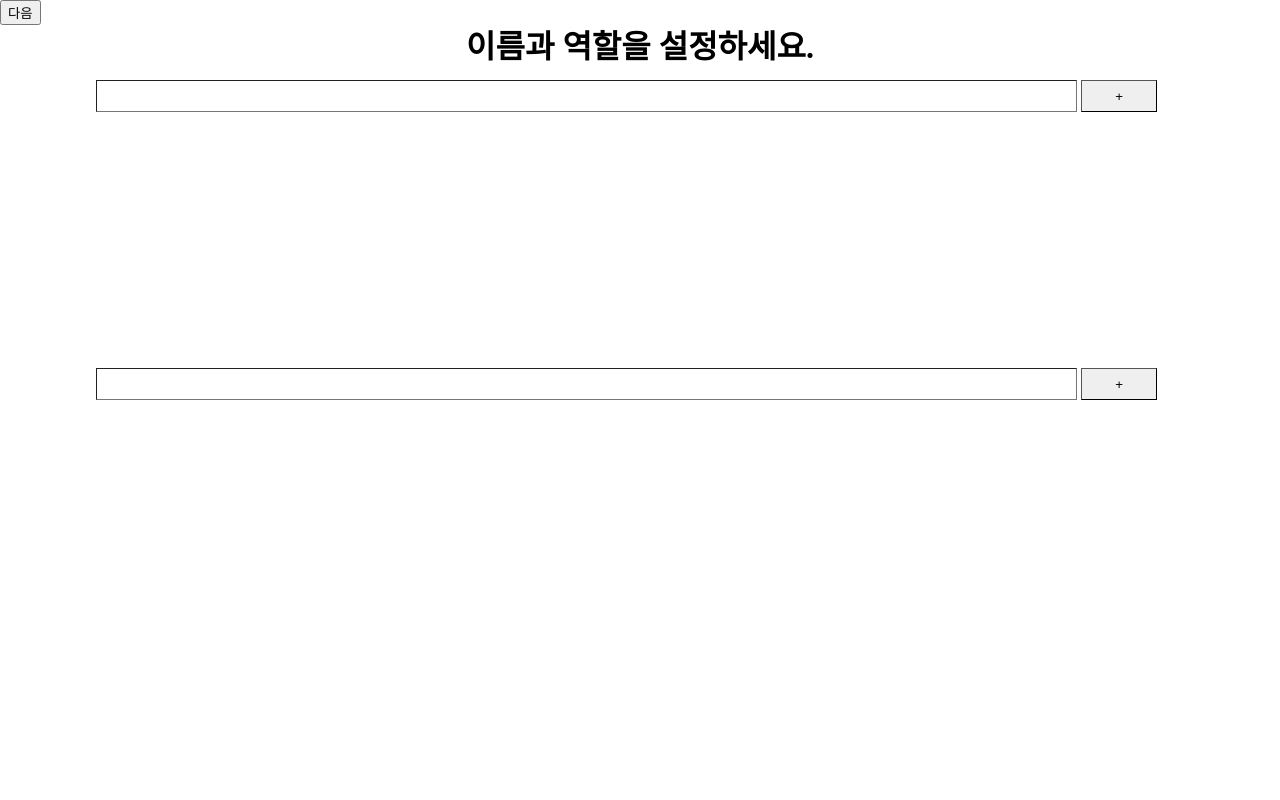
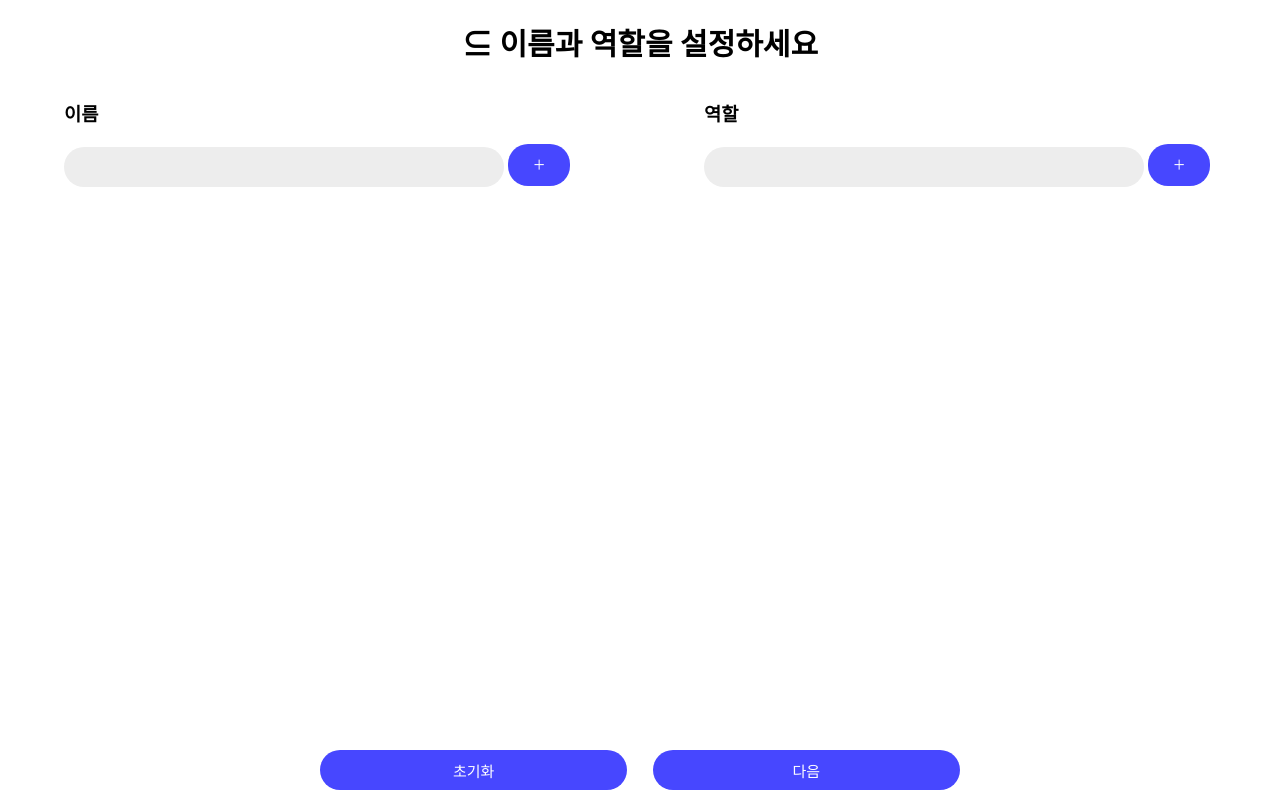
Before and after one commit to yuyeol3/randomPicker, a Flask app: page / in a window 1280 px wide. Run offline with Flask 2, Linux system fonts and the light colour scheme; some libraries are stand-ins or nearby versions; some web fonts are replaced.

Commit message:
메인 페이지 디자인 거의 완성

```diff
--- a/static/css/index.css
+++ b/static/css/index.css
@@ -1,4 +1,28 @@
-#home {
+
+/* 폰트 불러오기 */
+@font-face {
+    font-family: 'ROKAFSansMedium';
+    src: url('https://cdn.jsdelivr.net/gh/projectnoonnu/noonfonts2201-3@1.0/ROKAFSansMedium.woff') format('woff');
+    font-weight: normal;
+    font-style: normal;
+}
+
+@font-face {
+    font-family: 'ROKAFSansBold';
+    src: url('https://cdn.jsdelivr.net/gh/projectnoonnu/noonfonts2201-3@1.0/ROKAFSansBold.woff') format('woff');
+    font-weight: normal;
+    font-style: normal;
+}
+
+h1, h2, h3 {
+    font-family: 'ROKAFSansBold';
+}
+
+p {
+    font-family: 'ROKAFSansMedium';
+}
+
+.page_div {
     position: fixed;
     top: 0;
     left: 0;
@@ -8,7 +32,8 @@
     height: 100vh;
 }
 
-#home #header {
+
+.header {
     position: fixed;
     top: 0;
     left: 0;
@@ -18,11 +43,7 @@
     height: 10vh;
 }
 
-#home #header h1 {
-    text-align: center;
-}
-
-#home #main {
+.main {
     position: fixed;
     top: 10vh;
     left: 0;
@@ -32,24 +53,130 @@
     height: 80vh;
 }
 
+.footer {
+    position: fixed;
+    /* top: 90vh; */
+    bottom: 0;
+    left: 0;
+    margin: 0;
+    padding: 0;
+    width: 100vw;
+    height: 60px;
+}
+
+#home #header h1 {
+    text-align: center;
+    font-family:'ROKAFSansBold';
+    font-size: calc(100vw / 16);
+}
+
 #name_div, #role_div {
     width: 85%;
     height: 45%;
     margin: 0 auto;
 }
 
-.add-input {
-    border-radius: 0;
-    border-width: 1px;
-    width: 90%;
-    height: 30px;
+.elements_list {
+    height: calc(100% - 100px);
+    overflow-y: scroll;
+}
+
+
+.add_input {
+    border-radius: 10vw;
+    border-width: 0;
+    background-color: hsl(0, 0%, 93%);
+    width: 86%;
+    height: 40px;
     margin: 0; padding: 0;
 }
 
-.add-button {
-    border-radius: 0;
-    border-width: 1px;
-    width: 7%;
-    height: 32px;
+.add_button {
+    border-radius: 20px;
+    border-width: 0;
+    background-color: hwb(240 28% 0%);
+    font-family:'ROKAFSansMedium';
+    font-size: 20px;
+    color: white;
+    width: 12%;
+    height: 42px;
     margin: 0; padding: 0;
 }
+
+.buttons_div {
+    width: 80%;
+    margin: 10px auto 10px auto;
+}
+
+.action_button {
+    background-color: hwb(240 28% 0%);
+    color: white;
+    border-width: 0;
+    font-family:'ROKAFSansMedium';
+    font-size: 15px;
+    width: 48%;
+    height: 40px;
+    border-radius: 20px;
+}
+
+._left {
+    margin-right: 2%;
+}
+
+._right {
+    margin-left: 2%;
+}
+
+.element {
+    margin: 10px 0;
+    height: 40px;
+}
+
+.element_text {
+    display: inline-block;
+    width: 89%;
+    height: 100%;
+    margin: 0; padding: 0;
+    font-size: 20px;
+}
+
+.element_button {
+    border-radius: 20px;
+    border-width: 0;
+    /* font-family:'ROKAFSansMedium'; */
+    font-size: 20px;
+    color: black;
+    width: 10%;
+    height: 95%;
+    margin: 0; padding: 0;
+}
+
+
+
+/* 화면 가로폭 500부터 적용 */
+@media ( min-width: 500px ) {
+    #home #header h1 {
+        font-size: 30px;
+    }
+
+
+}
+
+/* 화면 가로폭 1024부터 적용 */
+@media ( min-width: 1024px ) {
+    #home #header h1 {
+        font-size: 30px;
+    }
+
+    #name_div, #role_div {
+        float: left;
+        width: 40%;
+        height: 90%;
+        margin: 0 5% 0 5%;
+    }
+
+    .buttons_div {
+        width: 50%;
+    }
+
+}
--- a/templates/index.html
+++ b/templates/index.html
@@ -8,6 +8,7 @@
     <script src="{{ url_for('static', filename='js/jQuery.js') }}" ></script>
     <script defer>
 
+
 // 지정한 html selector에 html content를 추가하는 함수
 function add_element(selector, html_content)
 {
@@ -17,7 +18,7 @@ function add_element(selector, html_content)
 
 
 // Html 요소 생성을 도와주는 클래스
-class HtmlElementGenerator{
+class HtmlElementGenerator {
     // htmlBase에는 기초가 될 html 코드를 작성합니다.
     constructor (htmlBase) {
         this.htmlBase = htmlBase;
@@ -69,8 +70,6 @@ class ElementList {
 
 }
 
-
-
 // [min, max]의 범위에서 무작위한 수를 리턴하는 함수
 function random(min, max) {
     return Math.floor(Math.random() * (max - min + 1)) + min;
@@ -105,23 +104,38 @@ function assign_roles(names, roles)
 
 
 const nameElementGenerator = new HtmlElementGenerator(
-    '<div class="element" id="{0}">{1}<button onclick="(() => {names.remove({2}); names.render();})()">x</button></div>'
+    '<div class="element" id="{0}">' +
+        '<p class="element_text">㏅ {1}</p><button class="element_button" onclick="(() => {names.remove({2}); names.render();})()">×</button>' +
+    '</div>'
 );
 const names = new ElementList("#home #main #name_div #elements_list", nameElementGenerator);
 function add_name() {
-    names.push($("#home #main #name_div input").val());
+    var to_add = $("#home #main #name_div input").val();
+
+    if (to_add === '') {
+        return;
+    }
+    names.push(to_add);
     names.render();
     $("#home #main #name_div input").val("");
 
 }
 
 const roleElementGenerator = new HtmlElementGenerator(
-    '<div class="element" id="{0}">{1}<button onclick="(() => {roles.remove({2}); roles.render();})()">x</button></div>'
+    '<div class="element" id="{0}">' +
+        '<p class="element_text">⒡ {1}</p><button class="element_button" onclick="(() => {roles.remove({2}); roles.render();})()">×</button>' +
+    '</div>'
 );
 
 const roles = new ElementList("#home #main #role_div #elements_list", roleElementGenerator);
 function add_role() {
-    roles.push($("#home #main #role_div input").val());
+    var to_add = $("#home #main #role_div input").val();
+
+    if (to_add === '') {
+        return;
+    }
+
+    roles.push(to_add);
     roles.render();
     $("#home #main #role_div input").val("");
 }
@@ -132,34 +146,40 @@ function add_role() {
     <title>뽑기</title>
 </head>
 <body>
-    <div id="home">
-        <div id="header">
-            <h1>이름과 역할을 설정하세요.</h1>
+    <!-- 메인 페이지 -->
+    <div id="home" class="page_div">
+        <div id="header" class="header">
+            <h1>⊆ 이름과 역할을 설정하세요</h1>
         </div>
-        <div id="main">
+        <div id="main" class="main">
             <div id="name_div">
-                <input class="add-input">
-                <button class="add-button" id="add" onclick="add_name()">+</button>
-                <div id="elements_list"></div>
+                <h3>이름</h3>
+                <input class="add_input" >
+                <button class="add_button" id="add" onclick="add_name()">+</button>
+                <div id="elements_list" class="elements_list"></div>
             </div>
             <div id="role_div">
-                <input class="add-input">
-                <button class="add-button" id="add" onclick="add_role()">+</button>
-                <div id="elements_list"></div>
+                <h3>역할</h3>
+                <input class="add_input" onchange="add_role()">
+                <button class="add_button" id="add" onclick="add_role()">+</button>
+                <div id="elements_list" class="elements_list"></div>
             </div>
         </div>
-        <div id="footer">
-            <button>다음</button>
+        <div id="footer" class="footer">
+            <div id="buttons_div" class="buttons_div">
+                <button class="action_button _left">초기화</button><button class="action_button _right">다음</button>
+            </div>
         </div>
     </div>
-    <div id="result" style="display: none;">
-        <div id="header">
+    <!-- 결과 페이지 -->
+    <div id="result" class="page_div" style="display: none;">
+        <div id="header" class="header">
 
         </div>
-        <div id="main">
+        <div id="main" class="main">
 
         </div>
-        <div id="footer">
+        <div id="footer" class="footer">
 
         </div>
     </div>
```
